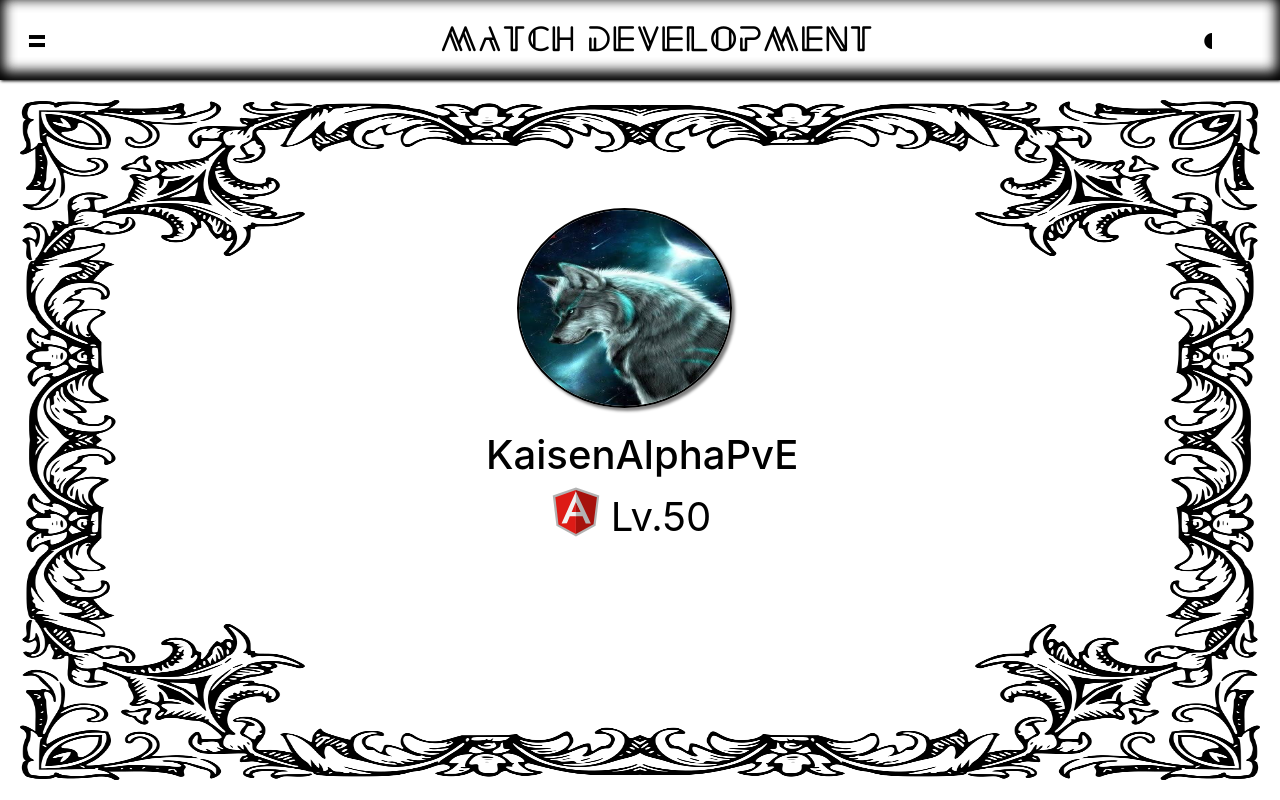
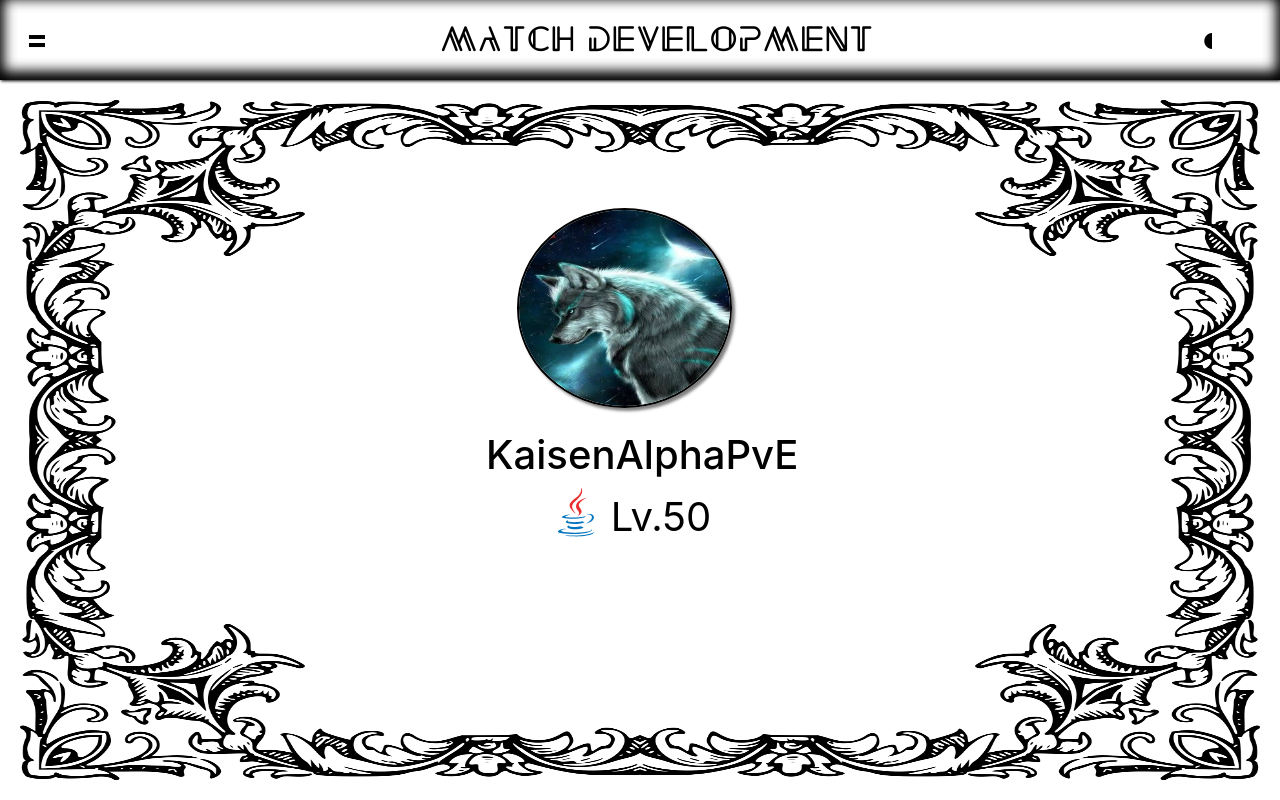
Before and after one commit to marceloarauj/MatchDevelopment, an Angular app: page /perfil in a window 1280 px wide. Built offline with nearby package versions, Linux system fonts and the light colour scheme.

Commit message:
Serviço de icones

```diff
--- /dev/null
+++ b/src/app/helpers/mapa-de-icones.service.ts
@@ -0,0 +1,18 @@
+import { Injectable } from '@angular/core';
+@Injectable({
+  providedIn: 'root'
+})
+export class MapaDeIconesService {
+
+  constructor() { }
+
+  urlIcones = "./../assets/icones-perfil/icons";
+
+  public ICONES = {
+    angular: this.urlIcones.toString() + "/angularjs/angularjs-original.svg",
+    csharp: this.urlIcones.toString() + "/csharp/csharp-original.svg",
+    java: this.urlIcones.toString() + "/java/java-original.svg",
+    python: this.urlIcones.toString() + "/python/python-original.svg",
+    postgresql: this.urlIcones.toString() +"/postgresql/postgresql.svg"
+  }
+}
--- a/src/app/pages/perfil-page/perfil-page.component.ts
+++ b/src/app/pages/perfil-page/perfil-page.component.ts
@@ -1,5 +1,6 @@
 import { Component, OnInit } from '@angular/core';
 import {ExpBarComponent} from '../perfil-page/components/exp-bar/exp-bar.component';
+import {MapaDeIconesService} from '../../helpers/mapa-de-icones.service';
 @Component({
   selector: 'app-perfil-page',
   templateUrl: './perfil-page.component.html',
@@ -9,9 +10,10 @@ export class PerfilPageComponent implements OnInit {
 
   nome:String = "KaisenAlphaPvE";
   level:String  = "50";
-  icon:String = "../../../assets/icones-perfil/icons/angularjs/angularjs-original.svg";
 
-  constructor() { }
+  constructor(private icones:MapaDeIconesService) { }
+
+  icon:String = this.icones.ICONES.java;
 
   ngOnInit() {
   }
```
